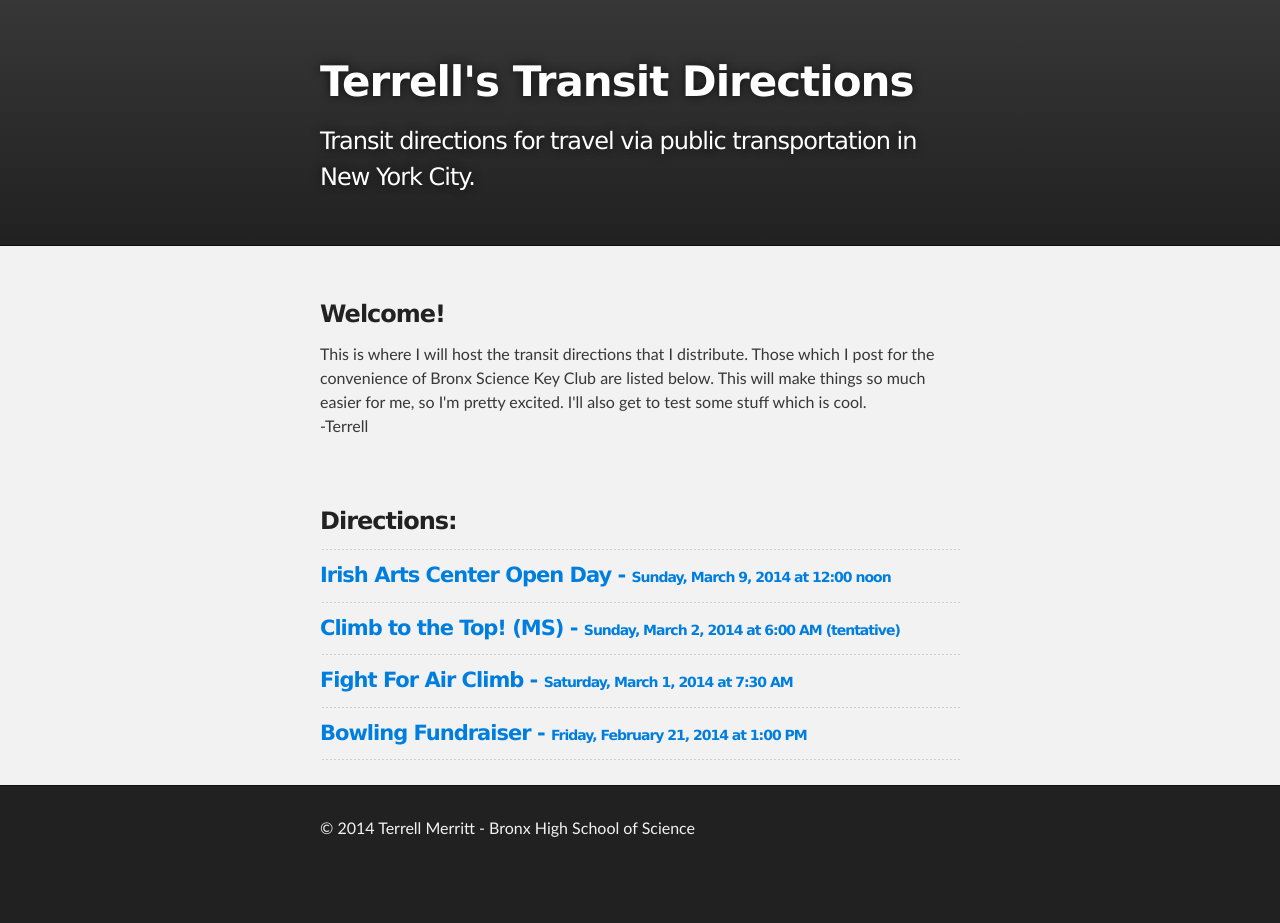
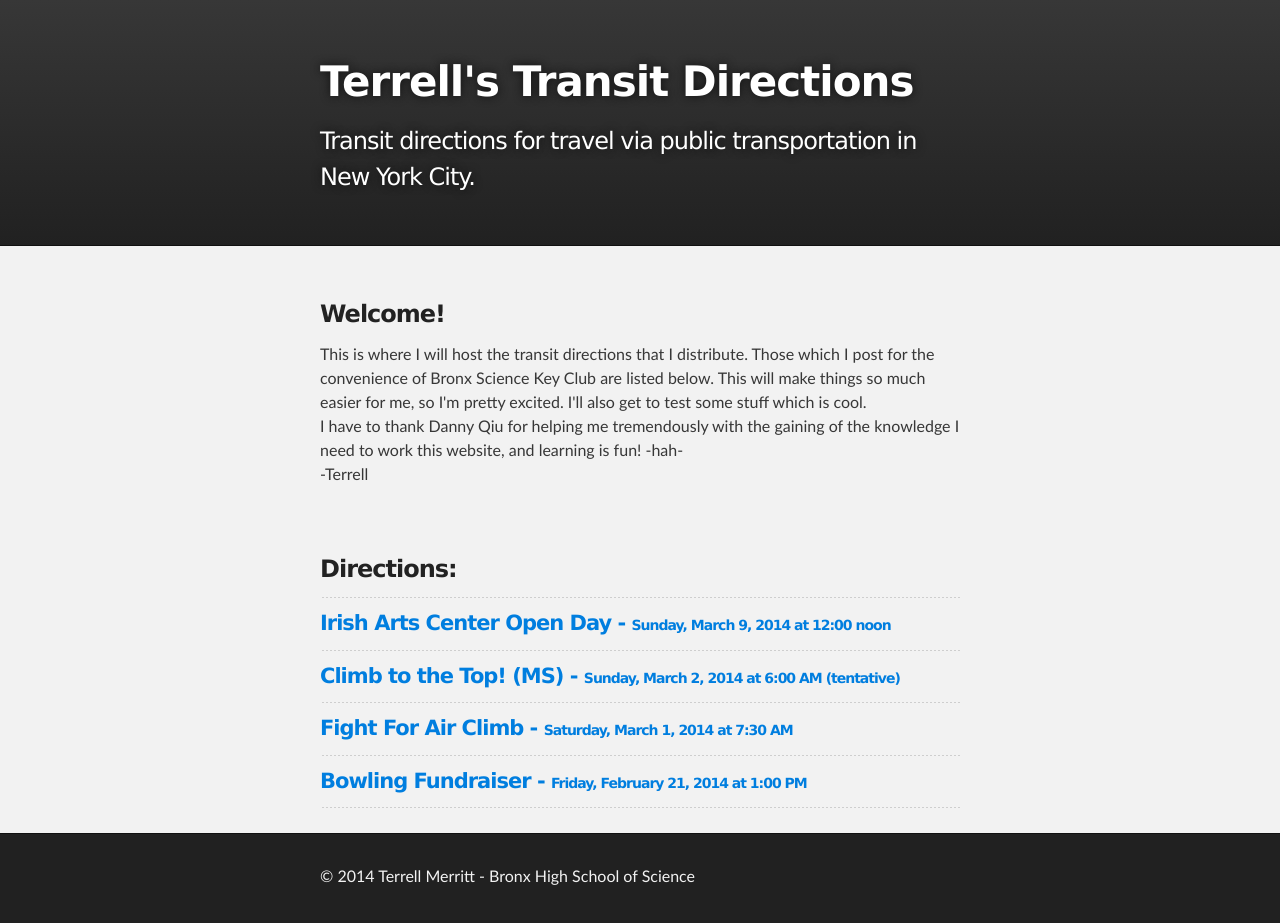
Before and after one commit to terrellthemtaguy/terrellthemtaguy.github.io, a Jekyll site: the page built from index.html, in a window 1280 px wide. Built offline with Jekyll 4.4.1, drawn with Linux system fonts in a browser that asks for light colours; before the commit the page ends 900 px from its top, so only the background shows below that.

Commit message:
Update index.html

```diff
--- a/index.html
+++ b/index.html
@@ -18,6 +18,7 @@ published: true
       <a name="welcome" class="anchor" href="#welcome"><span class="octicon octicon-link"></span></a>Welcome!</h3>
       <p>
         This is where I will host the transit directions that I distribute. Those which I post for the convenience of Bronx Science Key Club are listed below. This will make things so much easier for me, so I'm pretty excited. I'll also get to test some stuff which is cool.<br>
+        I have to thank Danny Qiu for helping me tremendously with the gaining of the knowledge I need to work this website, and learning is fun! -hah-<br>
         -Terrell
       </p>
   </section>
```
